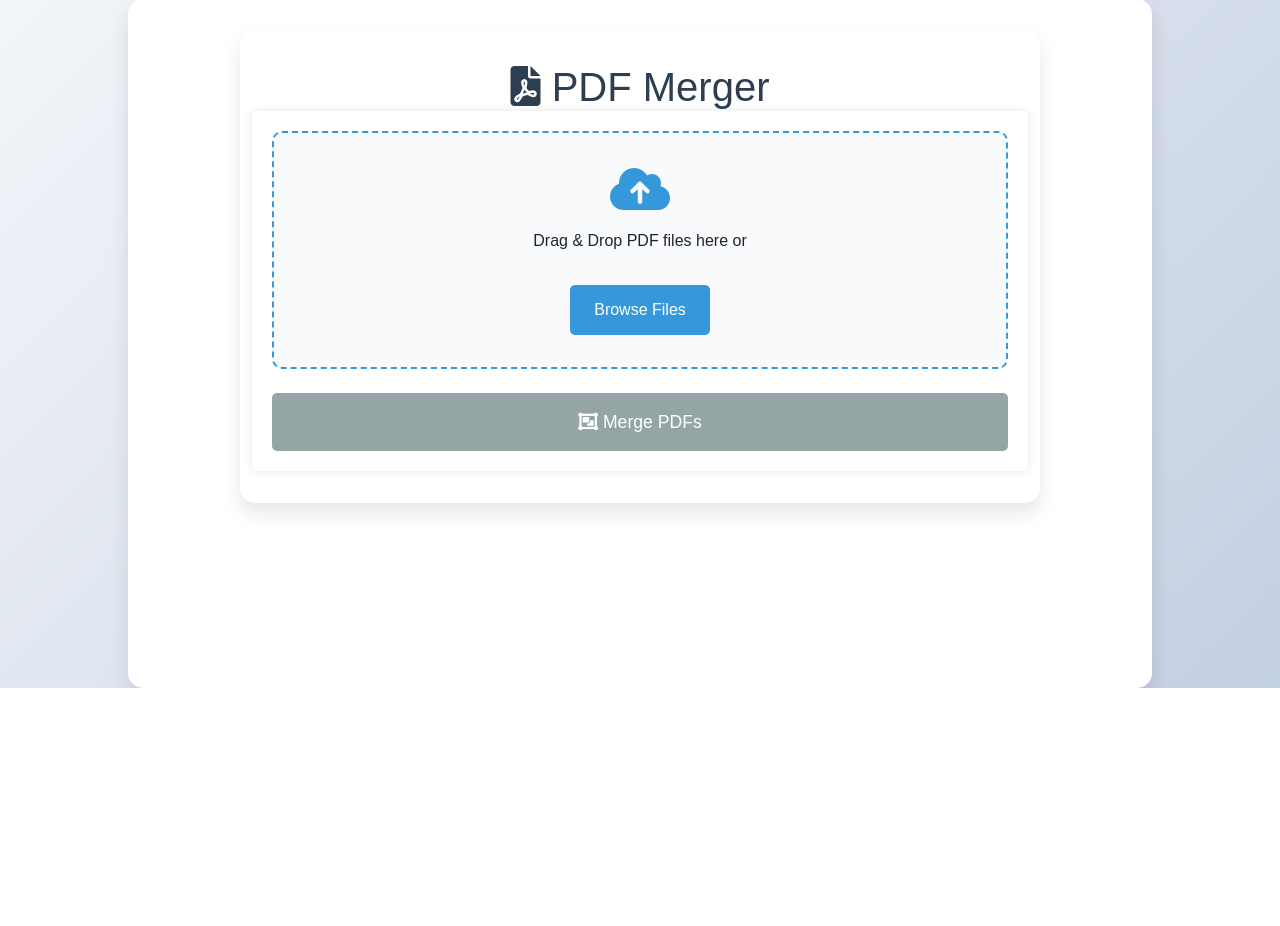
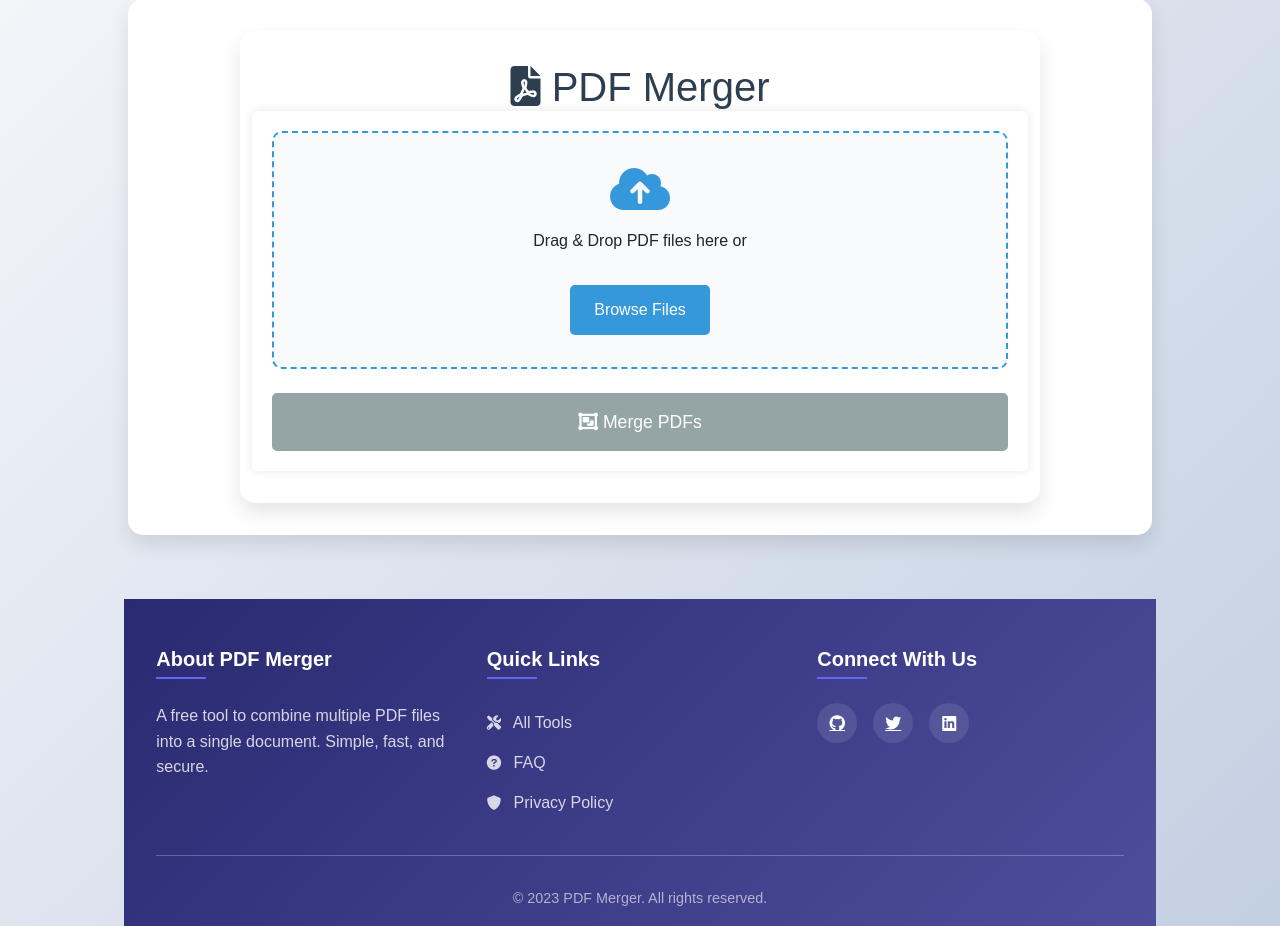
Before and after one commit to Ehtisham05/copilot_demo, a Flask app: page / in a window 1280 px wide. Shown: the part 112-1038 px from the top of the page. Before the commit the page ends 800 px from the top, so only its background shows below. Run offline with Flask 2, Linux system fonts and the light colour scheme; some libraries are stand-ins or nearby versions.

Commit message:
interactive footer section added for quick links , about and connect with us columns

```diff
--- a/pdf-merger/static/css/style.css
+++ b/pdf-merger/static/css/style.css
@@ -118,13 +118,105 @@ button:hover {
     background: #45a049;
 }
 
+/* Interactive Footer Styles */
+.site-footer {
+    background: linear-gradient(135deg, #2a2a72 0%, #4d4d9c 100%);
+    color: #fff;
+    padding: 3rem 0 1rem;
+    margin-top: 4rem;
+}
+
+.footer-heading {
+    color: #fff;
+    font-weight: 600;
+    margin-bottom: 1.5rem;
+    position: relative;
+    padding-bottom: 0.5rem;
+}
+
+.footer-heading::after {
+    content: '';
+    position: absolute;
+    left: 0;
+    bottom: 0;
+    width: 50px;
+    height: 2px;
+    background: #6366f1;
+    transition: width 0.3s ease;
+}
+
+.footer-heading:hover::after {
+    width: 75px;
+}
+
+.footer-text {
+    color: rgba(255, 255, 255, 0.8);
+    line-height: 1.6;
+}
+
+.footer-links {
+    list-style: none;
+    padding: 0;
+    margin: 0;
+}
+
+.footer-link {
+    color: rgba(255, 255, 255, 0.8);
+    text-decoration: none;
+    padding: 0.5rem 0;
+    display: inline-block;
+    transition: all 0.3s ease;
+}
+
+.footer-link:hover {
+    color: #fff;
+    transform: translateX(5px);
+}
+
+.footer-link i {
+    margin-right: 8px;
+    font-size: 0.9em;
+}
+
+.social-links {
+    display: flex;
+    gap: 1rem;
+}
+
+.social-link {
+    color: #fff;
+    background: rgba(255, 255, 255, 0.1);
+    width: 40px;
+    height: 40px;
+    border-radius: 50%;
+    display: flex;
+    align-items: center;
+    justify-content: center;
+    transition: all 0.3s ease;
+}
+
+.social-link:hover {
+    background: #6366f1;
+    transform: translateY(-3px);
+    color: #fff;
+}
+
+.footer-divider {
+    border-color: rgba(255, 255, 255, 0.1);
+    margin: 2rem 0;
+}
+
+.footer-bottom {
+    text-align: center;
+}
+
+.copyright {
+    color: rgba(255, 255, 255, 0.6);
+    font-size: 0.9rem;
+    margin: 0;
+}
+
+/* Remove old footer styles */
 .footer {
-    text-align: center;
-    padding: 20px;
-    background: #35424a;
-    color: #ffffff;
-    position: relative;
-    bottom: 0;
-    width: 100%;
-    margin-top: auto;
+    display: none;
 }
--- a/pdf-merger/templates/base.html
+++ b/pdf-merger/templates/base.html
@@ -55,6 +55,38 @@
         {% block content %}{% endblock %}
     </div>
 
+    <!-- Interactive Footer -->
+    <footer class="site-footer">
+        <div class="container-fluid px-5">
+            <div class="row">
+                <div class="col-md-4 mb-4 mb-md-0">
+                    <h5 class="footer-heading">About PDF Merger</h5>
+                    <p class="footer-text">A free tool to combine multiple PDF files into a single document. Simple, fast, and secure.</p>
+                </div>
+                <div class="col-md-4 mb-4 mb-md-0">
+                    <h5 class="footer-heading">Quick Links</h5>
+                    <ul class="footer-links">
+                        <li><a href="/tools" class="footer-link"><i class="fas fa-tools"></i> All Tools</a></li>
+                        <li><a href="/faq" class="footer-link"><i class="fas fa-question-circle"></i> FAQ</a></li>
+                        <li><a href="/privacy" class="footer-link"><i class="fas fa-shield-alt"></i> Privacy Policy</a></li>
+                    </ul>
+                </div>
+                <div class="col-md-4">
+                    <h5 class="footer-heading">Connect With Us</h5>
+                    <div class="social-links">
+                        <a href="#" class="social-link"><i class="fab fa-github"></i></a>
+                        <a href="#" class="social-link"><i class="fab fa-twitter"></i></a>
+                        <a href="#" class="social-link"><i class="fab fa-linkedin"></i></a>
+                    </div>
+                </div>
+            </div>
+            <hr class="footer-divider">
+            <div class="footer-bottom">
+                <p class="copyright">© 2023 PDF Merger. All rights reserved.</p>
+            </div>
+        </div>
+    </footer>
+
     <!-- Required JavaScript Files -->
     <script src="https://cdn.jsdelivr.net/npm/bootstrap@5.1.3/dist/js/bootstrap.bundle.min.js"></script>
     <script src="https://kit.fontawesome.com/your-code.js"></script>
```
